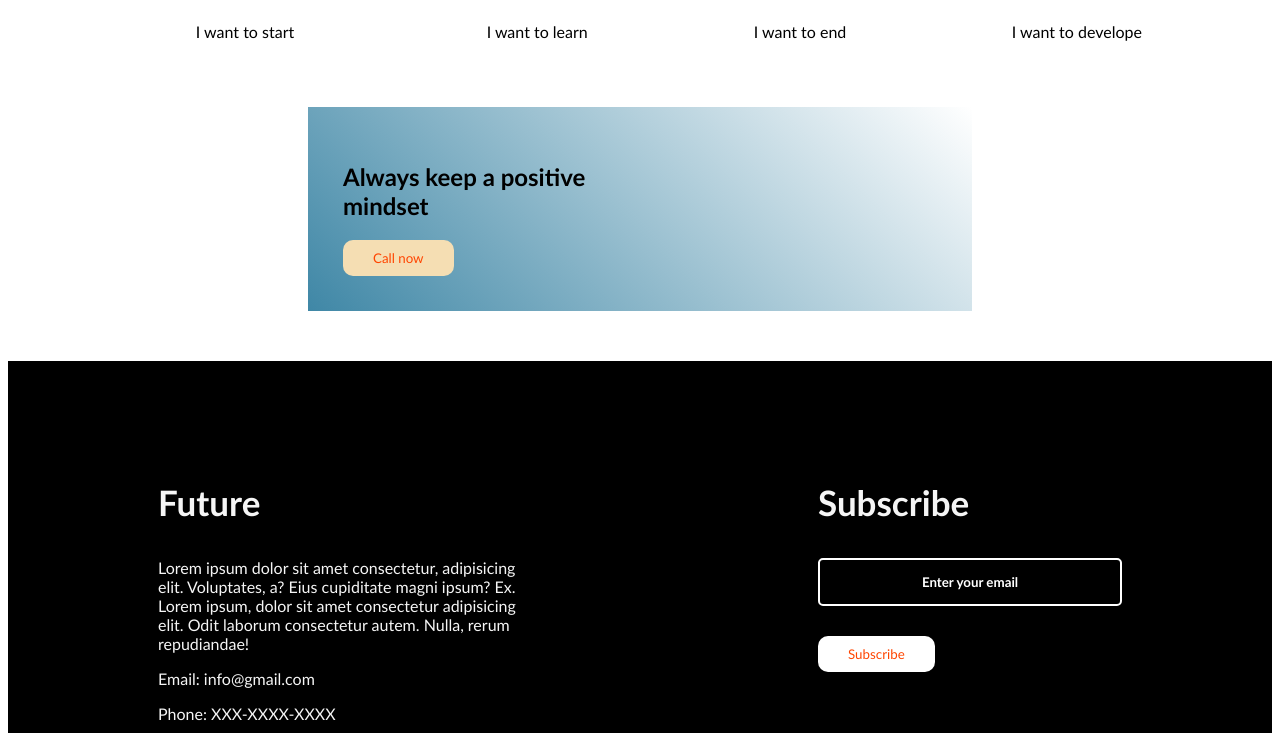
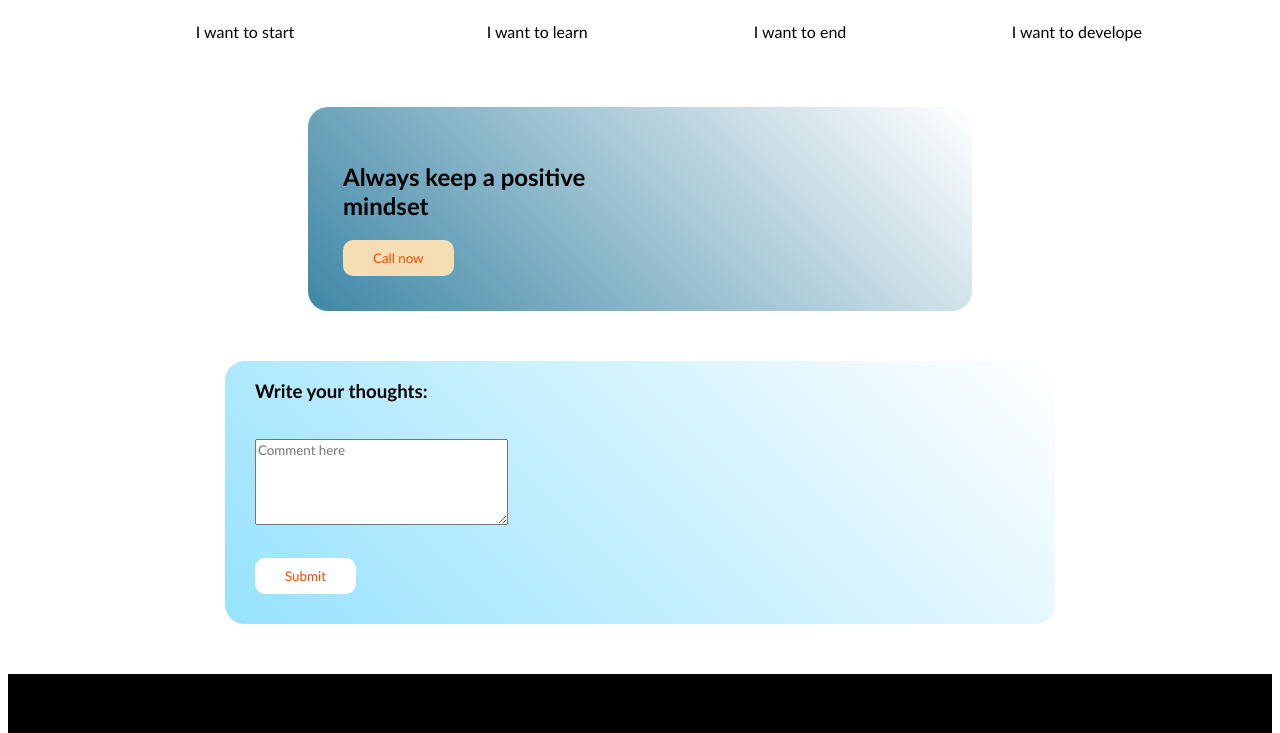
Before and after one commit to Sakib-1805097/Assignment_1, a plain HTML site: page index.html in a window 1280 px wide. Shown: the part 1725-2458 px from the top of the page. Drawn offline with Linux system fonts and the light colour scheme.

Commit message:
final modificationst

```diff
--- a/index.html
+++ b/index.html
@@ -77,6 +77,16 @@
             <h2>Always keep a positive <br> mindset</h2>
             <button class="call_btn">Call now</button>
         </div>
+
+      </section>
+      <section class="section_4">
+        <div class="comments">
+
+                <h3>Write your thoughts:</h3><br>
+                <textarea name="comments" placeholder="Comment here" id="" cols="30" rows="5"></textarea><br>
+                 <button class="comment_btn">Submit</button>
+
+        </div>
       </section>
     </main>
     <footer>
@@ -96,7 +106,7 @@
                 <button class="subscribe_btn">Subscribe</button>
             </div>
 
-            <div></div>
+
         </div>
     </footer>
   </body>
--- a/styles.css
+++ b/styles.css
@@ -35,7 +35,7 @@ section.failure {
   width: 1000px;
 }
 
-section.failure h2{
+section.failure h2 {
   font-weight: 600;
   font-size: 40px;
 }
@@ -44,38 +44,36 @@ div.reasons {
   margin-left: 200px;
 }
 
-div.reasons ul{
+div.reasons ul {
   list-style: none;
   padding-left: 0;
 }
 
-.plans{
+.plans {
   margin-top: -80px;
   margin-bottom: 20px;
   text-align: center;
-
 }
-.section_2_heading{
-
+.section_2_heading {
   font-size: 40px;
   font-weight: 800;
 }
-.targets{
+.targets {
   display: flex;
   justify-content: space-evenly;
 }
-.goal h3{
+.goal h3 {
   font-size: 25px;
 }
 
-.calling{
-
-    background-image: linear-gradient(45deg,#3f87a6,white) ;
+.calling {
+  background-image: linear-gradient(45deg, #3f87a6, white);
   margin: 50px 300px;
   padding: 35px;
+  border-radius: 20px;
 }
 
-.call_btn{
+.call_btn {
   padding: 10px 30px;
   color: orangered;
   background-color: wheat;
@@ -83,25 +81,45 @@ div.reasons ul{
   border: 0;
 }
 
-.foot{
+.section_4 {
+  display: flex;
+  justify-content: center;
+}
+
+.comments {
+    padding-left: 30px;
+  width: 800px;
+  margin-bottom: 50px;
+  background: linear-gradient(45deg, #96E2FE, white);
+  border-radius: 20px;
+}
+
+.comment_btn{
+    margin: 30px 0;
+  padding: 10px 30px;
+  color: orangered;
+  background-color: white;
+  border-radius: 10px;
+  border: 0;
+}
+
+.foot {
   display: flex;
   background-color: black;
   color: whitesmoke;
 }
- .foot h3{
+.foot h3 {
   font-size: 35px;
-
 }
-.future{
+.future {
   width: 400px;
-    padding: 85px 150px ;
-
+  padding: 85px 150px;
 }
-.subscribe{
-    padding: 85px 150px ;
+.subscribe {
+  padding: 85px 150px;
 }
 
-#email{
+#email {
   width: 300px;
   height: 30px;
   padding: 7px 0;
@@ -112,7 +130,7 @@ div.reasons ul{
   color: aquamarine;
 }
 
-.subscribe_btn{
+.subscribe_btn {
   margin: 30px 0;
   padding: 10px 30px;
   color: orangered;
@@ -121,7 +139,7 @@ div.reasons ul{
   border: 0;
 }
 
-#email::placeholder{
+#email::placeholder {
   color: white;
   font-weight: bold;
   text-align: center;
```
Lines whose indentation alone changed are shown as unchanged.
